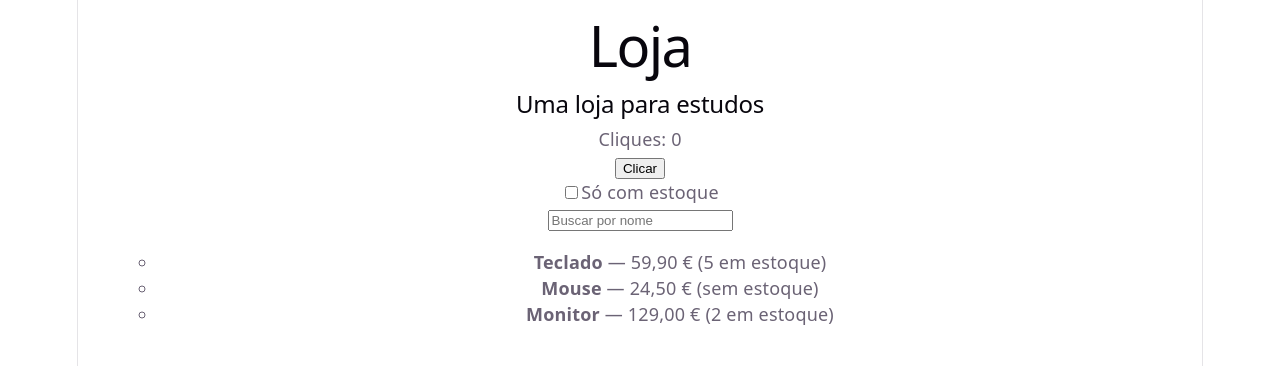
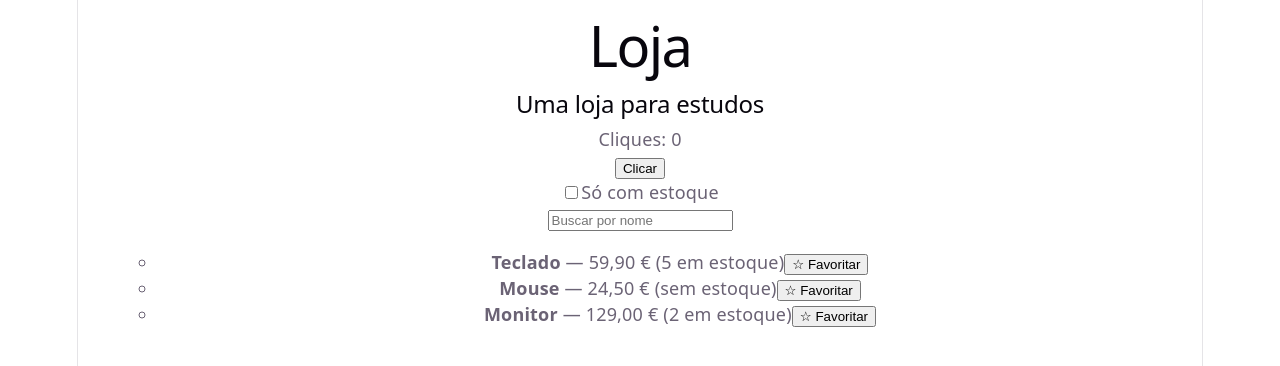
Before and after one commit to viniciusdiasfernandes/loja-estudo, a React (Vite) app in the folder web/: page / in a window 1280 px wide. Shown: the top 366 px of the page. Built offline with nearby package versions, Linux system fonts and the light colour scheme.

Commit message:
Adicionado a opção de favoritar o produto no front end

```diff
--- a/web/src/App.tsx
+++ b/web/src/App.tsx
@@ -13,12 +13,21 @@ const products: Product[] = [
 function App() {
     const [onlyInStock, setOnlyInStock] = useState(false)
     const [search, setSearch] = useState('')
+    const [favoriteIds, setFavoriteIds] = useState<string[]>([])
 
     const visibleProducts = products.filter((product) => {
         const matchesSearch = product.name.toLowerCase().includes(search.toLowerCase())
         const matchesStock = !onlyInStock || product.stock > 0
         return matchesSearch && matchesStock
     })
+
+    function toggleFavorite(id: string) {
+        setFavoriteIds((current) =>
+            current.includes(id)
+                ? current.filter((favoriteId) => favoriteId !== id)
+                : [...current, id],
+        )
+    }
 
     return (
         <main>
@@ -47,7 +56,12 @@ function App() {
                 ) : (
                     <ul>
                         {visibleProducts.map((product) => (
-                            <ProductCard key={product.id} product={product} />
+                            <ProductCard
+                                key={product.id}
+                                product={product}
+                                isFavorite={favoriteIds.includes(product.id)}
+                                onToggleFavorite={() => toggleFavorite(product.id)}
+                            />
                         ))}
                     </ul>
                 )}
--- a/web/src/ProductCard.tsx
+++ b/web/src/ProductCard.tsx
@@ -2,6 +2,8 @@ import type { Product } from './types'
 
 type ProductCardProps = {
     product: Product
+    isFavorite: boolean
+    onToggleFavorite: () => void
 }
 
 const priceFormatter = new Intl.NumberFormat('pt-PT', {
@@ -9,11 +11,14 @@ const priceFormatter = new Intl.NumberFormat('pt-PT', {
     currency: 'EUR',
 })
 
-export function ProductCard({ product }: ProductCardProps) {
+export function ProductCard({ product, isFavorite, onToggleFavorite }: ProductCardProps) {
     return (
         <li>
             <strong>{product.name}</strong> — {priceFormatter.format(product.priceInCents / 100)}
             {product.stock === 0 ? <span> (sem estoque)</span> : <span> ({product.stock} em estoque)</span>}
+            <button onClick={onToggleFavorite} aria-pressed={isFavorite}>
+                {isFavorite ? '★ Favorito' : '☆ Favoritar'}
+            </button>
         </li>
     )
 }
```
